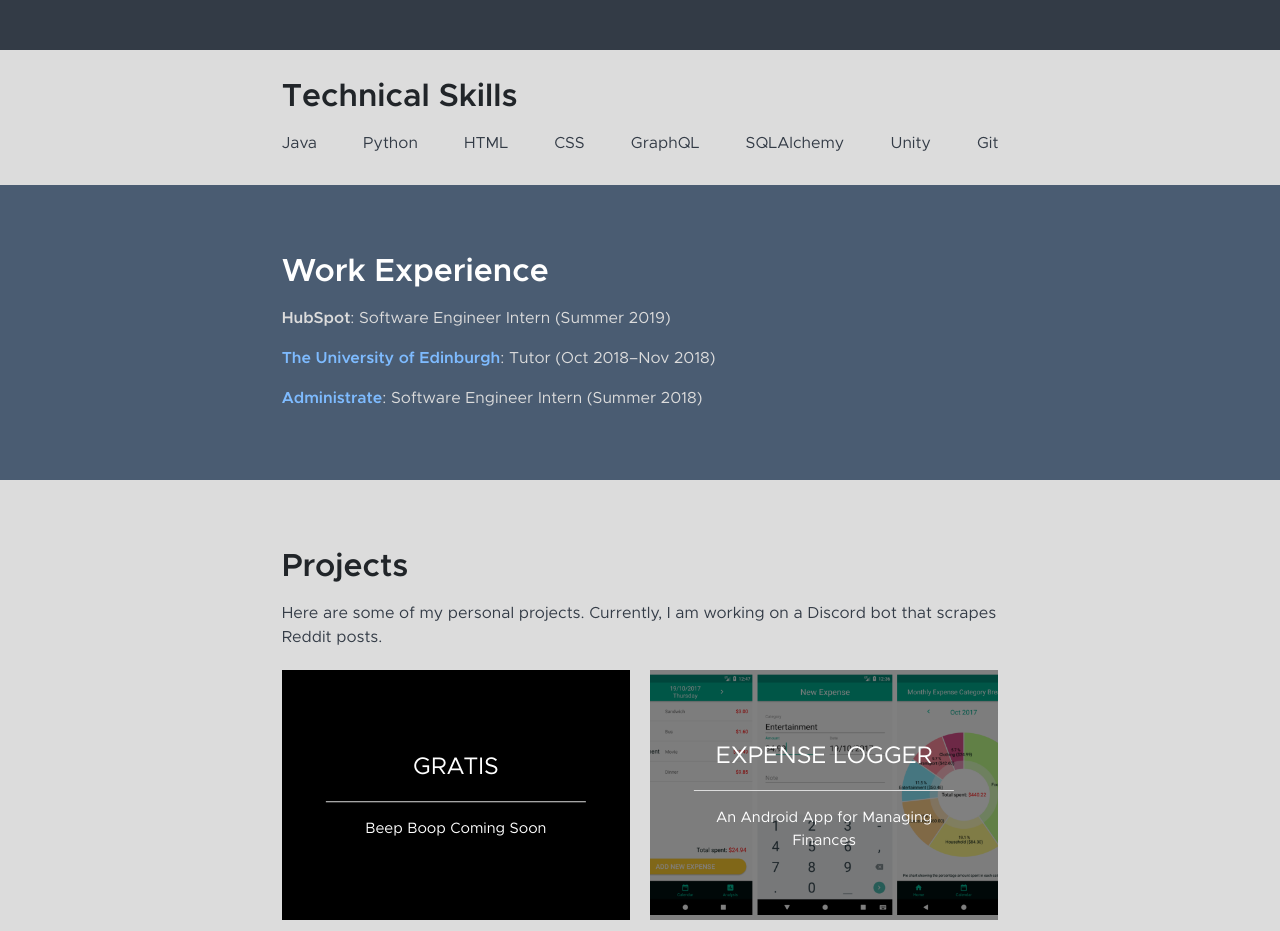
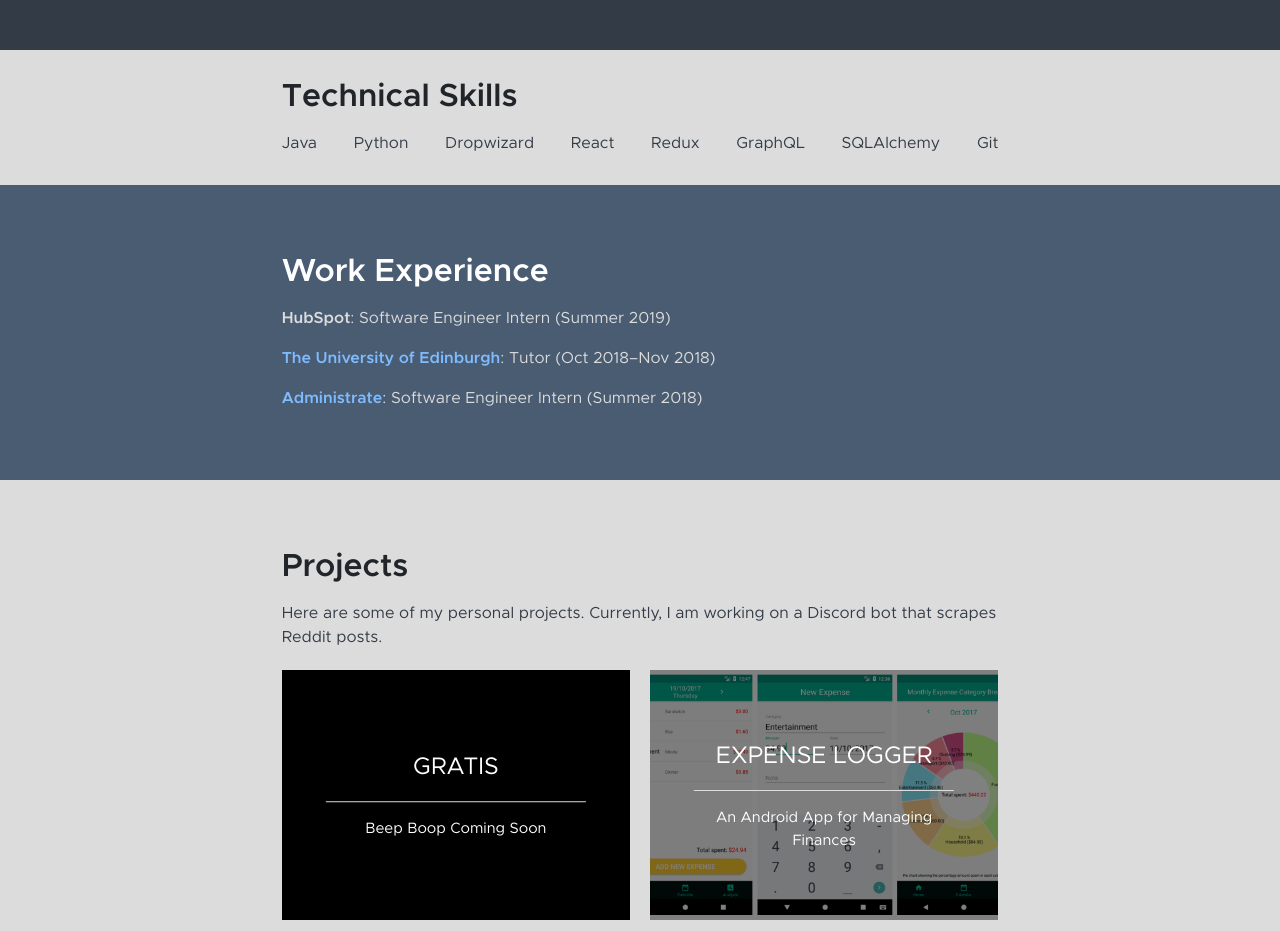
Before and after one commit to uro98/uro98.github.io, a plain HTML site: page index.html in a window 1280 px wide. Shown: the part 1220-2151 px from the top of the page. Drawn offline with nearby package versions, Linux system fonts and the light colour scheme; some packages are replaced by stand-ins of ours; a script that the page names is missing; a web font is replaced by a local one.

Commit message:
Update skills

```diff
--- a/index.html
+++ b/index.html
@@ -112,11 +112,11 @@
             <ul class="horizontal-list">
               <li>Java</li>
               <li>Python</li>
-              <li>HTML</li>
-              <li>CSS</li>
+              <li>Dropwizard</li>
+              <li>React</li>
+              <li>Redux</li>
               <li>GraphQL</li>
               <li>SQLAlchemy</li>
-              <li>Unity</li>
               <li>Git</li>
             </ul>
           </div>
```
